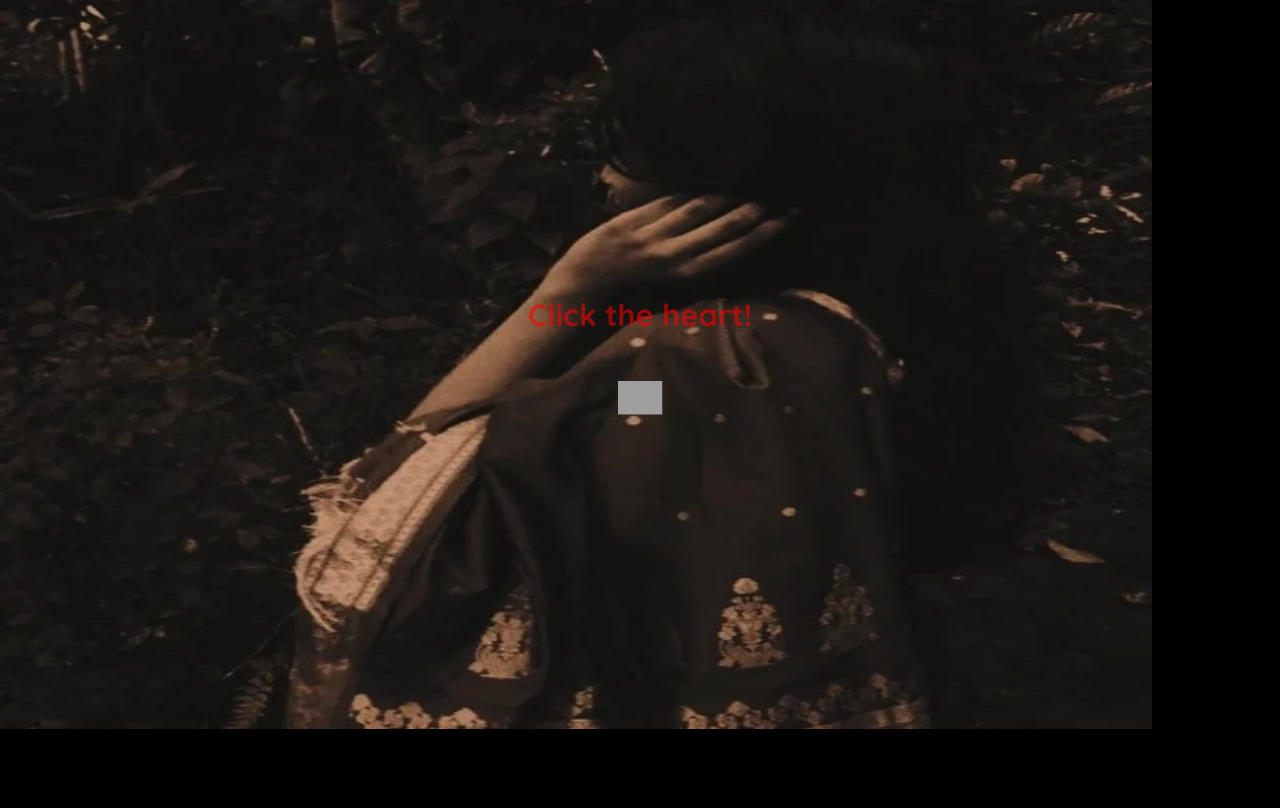
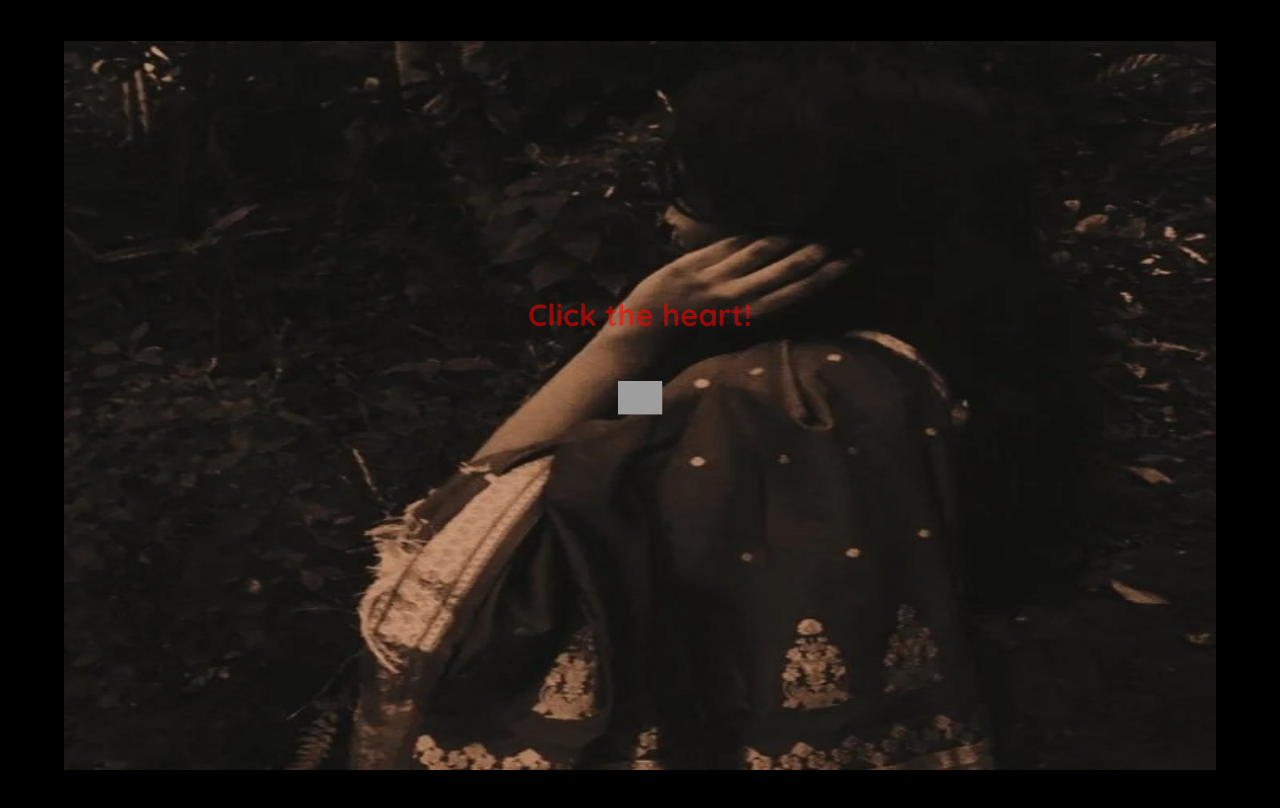
Before and after one commit to shisui299/do-you-love-me, a plain HTML site: page yes.html in a window 1280 px wide. Drawn offline with Linux system fonts and the light colour scheme; grey boxes are pictures that could not be loaded; animation ran at ten frames a second; a web font is replaced by a local one.

Commit message:
Update yes.html

```diff
--- a/yes.html
+++ b/yes.html
@@ -17,7 +17,7 @@
         background-repeat: no-repeat;
         background-attachment: fixed;
         background-size: 90% 90%;
-        background-position: ;
+        background-position: center;
         background-color:black
         }
         </style>
```
